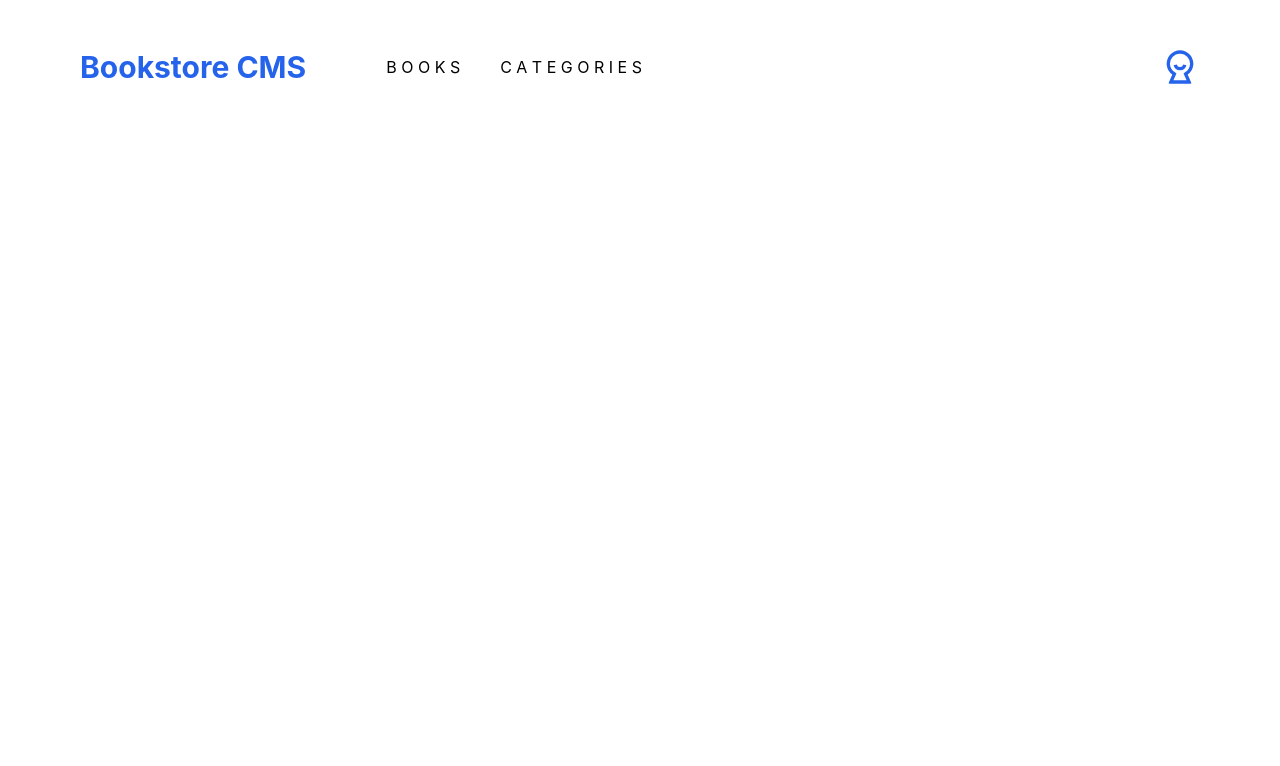
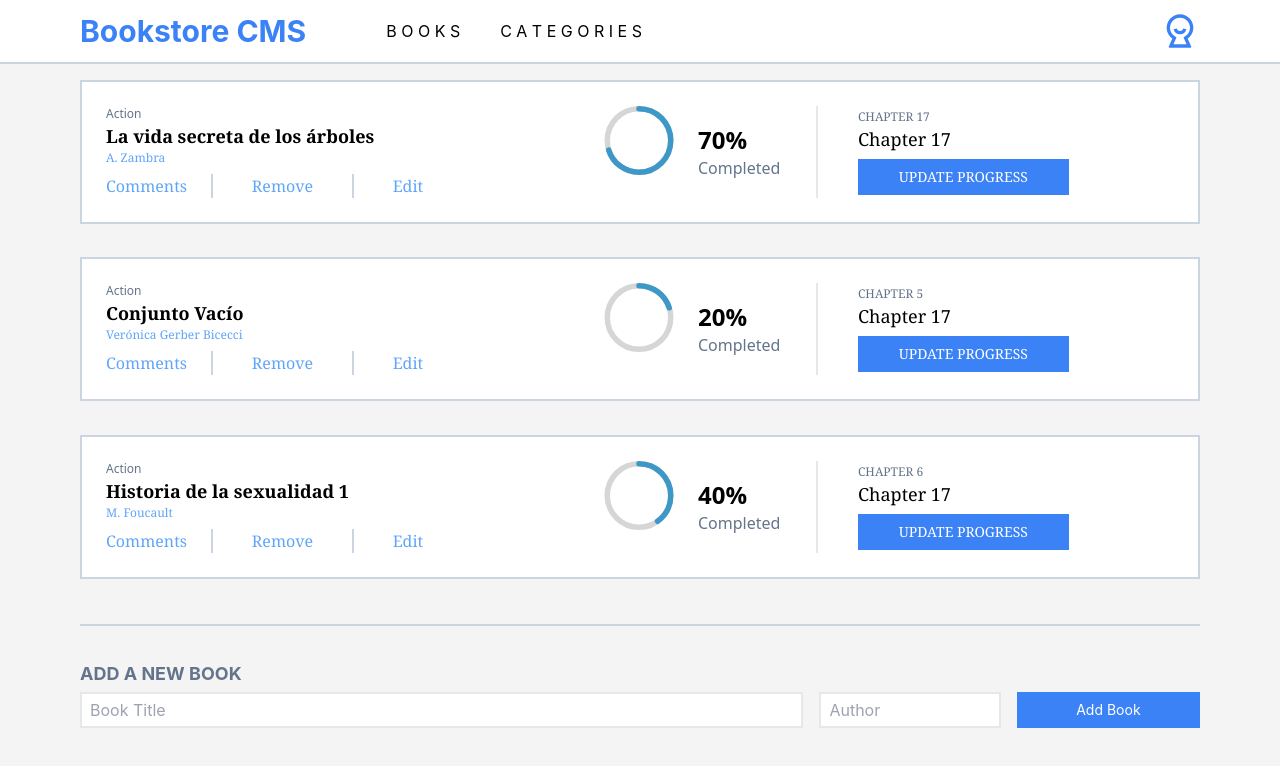
Before and after one commit to rmrmrmr/Bookstore, a React (Create React App) app: page / in a window 1280 px wide. Shown: the top 766 px of the page. Built offline with nearby package versions, Linux system fonts and the light colour scheme.

Commit message:
Add Books List component

```diff
--- a/package.json
+++ b/package.json
@@ -7,6 +7,7 @@
     "@testing-library/react": "^13.4.0",
     "@testing-library/user-event": "^13.5.0",
     "react": "^18.2.0",
+    "react-circular-progressbar": "^2.1.0",
     "react-dom": "^18.2.0",
     "react-icons": "^4.6.0",
     "react-router-dom": "^6.4.3",
--- a/src/App.css
+++ /dev/null
@@ -1,38 +0,0 @@
-.App {
-  text-align: center;
-}
-
-.App-logo {
-  height: 40vmin;
-  pointer-events: none;
-}
-
-@media (prefers-reduced-motion: no-preference) {
-  .App-logo {
-    animation: App-logo-spin infinite 20s linear;
-  }
-}
-
-.App-header {
-  background-color: #282c34;
-  min-height: 100vh;
-  display: flex;
-  flex-direction: column;
-  align-items: center;
-  justify-content: center;
-  font-size: calc(10px + 2vmin);
-  color: white;
-}
-
-.App-link {
-  color: #61dafb;
-}
-
-@keyframes App-logo-spin {
-  from {
-    transform: rotate(0deg);
-  }
-  to {
-    transform: rotate(360deg);
-  }
-}
--- a/src/App.js
+++ b/src/App.js
@@ -4,14 +4,15 @@ import {
   Routes,
   Route,
 } from 'react-router-dom';
-import './App.css';
+import AddBook from './components/AddBook';
 import Navbar from './components/Navbar';
+import List from './components/List';
 
 export default function App() {
   return (
     <Router>
       <Routes>
-        <Route path="/" element={<Navbar />}/>
+        <Route path="/" element={<div className="h-screen"><Navbar /><List /><AddBook /></div>}/>
       </Routes>
     </Router>
   );
--- /dev/null
+++ b/src/components/List.js
@@ -0,0 +1,20 @@
+import React from "react";
+import { CircularProgressbar } from "react-circular-progressbar";
+import 'react-circular-progressbar/dist/styles.css';
+import Book from "./Book";
+
+// const title =
+const percentage = 80;
+const title = 'The Hunger Juegos';
+const author = 'Susana Colina';
+
+
+export default function List() {
+  return (
+    <section className="flex h-[70%] mx-16 px-4 flex-wrap gap-y-1 py-4 overflow-auto font-serif">
+      <Book title="La vida secreta de los árboles" author="A. Zambra" percentage="70" chapter="CHAPTER 17"/>
+      <Book title="Conjunto Vacío" author="Verónica Gerber Bicecci" percentage="20" chapter="CHAPTER 5"/>
+      <Book title="Historia de la sexualidad 1" author="M. Foucault" percentage="40" chapter="CHAPTER 6"/>
+    </section>
+  )
+}
--- a/src/components/Navbar.js
+++ b/src/components/Navbar.js
@@ -4,13 +4,13 @@ import { RiUser5Line } from 'react-icons/ri';
 
 export default function Books() {
   return (
-    <header className="flex gap-20 items-center w-screen h-1/6 px-20">
-      <h1 className="text-blue-600 text-3xl font-bold">Bookstore CMS</h1>
+    <header className="flex gap-20 items-center w-screen h-16 px-20 border-slate-300 bg-white border-b-2">
+      <h1 className="text-blue-500 text-3xl font-bold">Bookstore CMS</h1>
       <nav className="flex text-md w-auto gap-10">
         <Link to="/">B O O K S</Link>
         <Link to="/categories">C A T E G O R I E S</Link>
       </nav>
-      <span className="ml-auto"><RiUser5Line className="h-1/6 w-10 text-blue-600" /></span>
+      <span className="ml-auto"><RiUser5Line className="h-1/6 w-10 text-blue-500" /></span>
     </header>
   )
 }
--- a/src/index.css
+++ b/src/index.css
@@ -11,13 +11,10 @@ body {
     sans-serif;
   -webkit-font-smoothing: antialiased;
   -moz-osx-font-smoothing: grayscale;
+  background-color: rgba(228, 225, 225, 0.349);
 }
 
 code {
   font-family: source-code-pro, Menlo, Monaco, Consolas, 'Courier New',
     monospace;
 }
-
-#root {
-  height: 100vh;
-}
```
Also changed, not shown: 1 other file (tests, documents, lock files or other folders).
